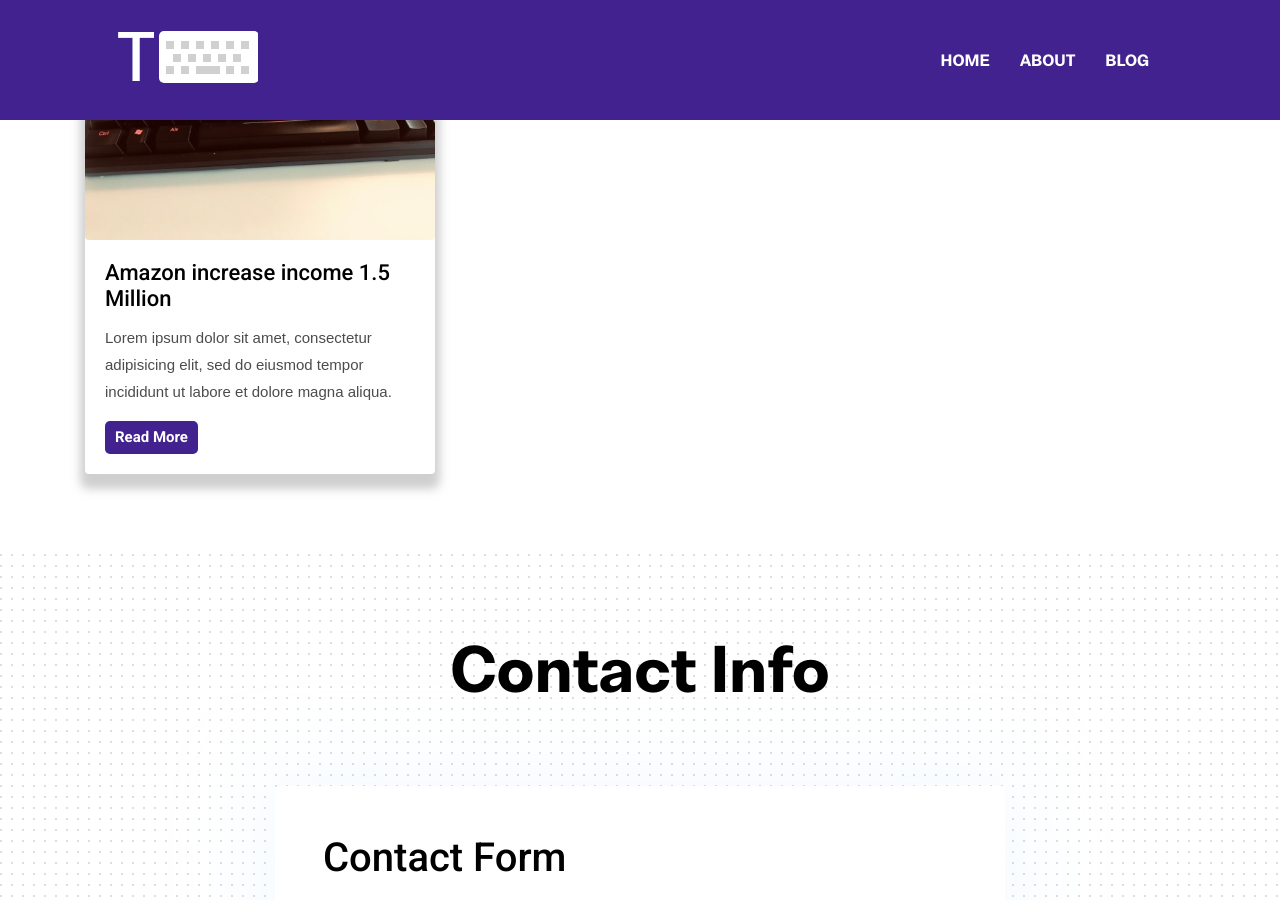
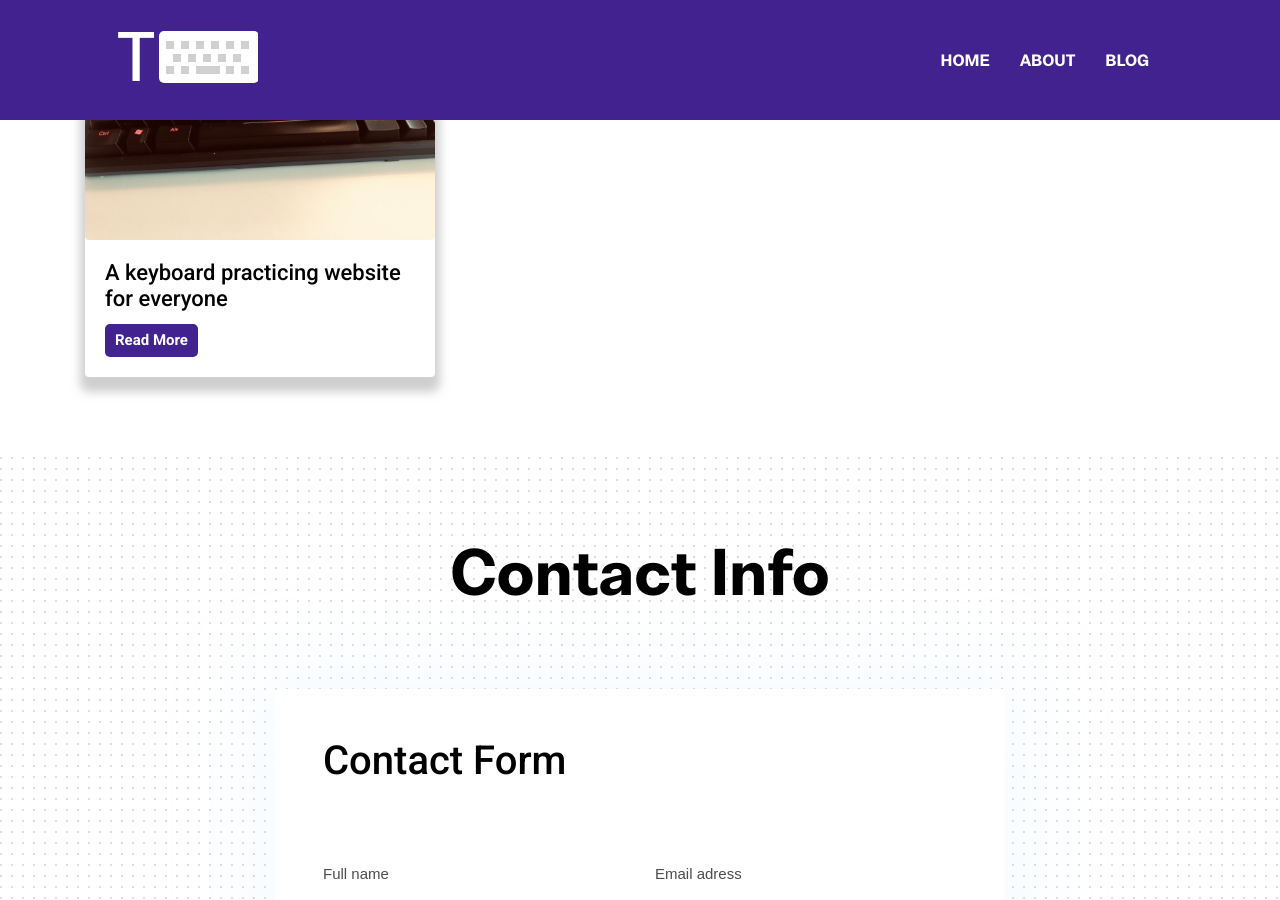
Before and after one commit to AxessLab/typing-website, a Jekyll site: the page built from _posts/2019-08-28-keyboard-practicing-website-for-everyone.md, in a window 1280 px wide and 900 px high, scrolled down 1362 px. Built offline with Jekyll 4.4.1, drawn with Linux system fonts in a browser that asks for light colours; some web fonts are replaced.

Commit message:
Removed lorem ipsum text and placeholder title

```diff
--- a/_layouts/post.html
+++ b/_layouts/post.html
@@ -38,11 +38,8 @@ layout: default
         <article class="card shadow">
           <img class="rounded card-img-top" src="{{ site.baseurl }}/assets/images/blog/{{ post.image }}" alt="{{ post.title }}">
           <div class="card-body">
-            <h4 class="card-title"><a class="text-dark" href="{{ post.url | relative_url }}">Amazon increase income 1.5 Million</a>
+            <h4 class="card-title"><a class="text-dark" href="{{ post.url | relative_url }}">{{ post.title }}</a>
             </h4>
-            <p class="cars-text">Lorem ipsum dolor sit amet, consectetur adipisicing elit, sed do eiusmod tempor
-              incididunt ut labore et
-              dolore magna aliqua.</p>
             <a href="{{ post.url | relative_url }}" class="btn btn-xs btn-primary">Read More</a>
           </div>
         </article>
```
